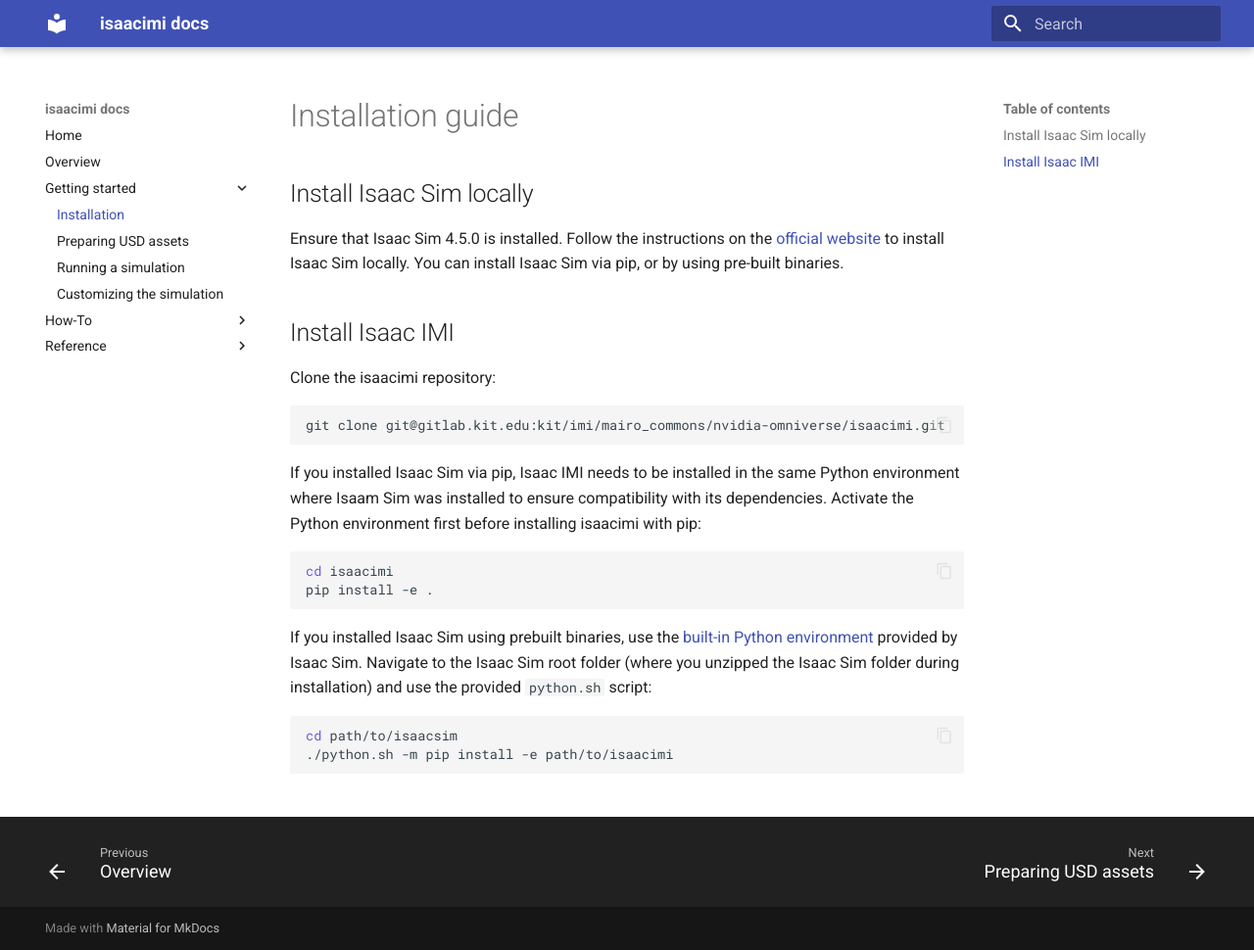
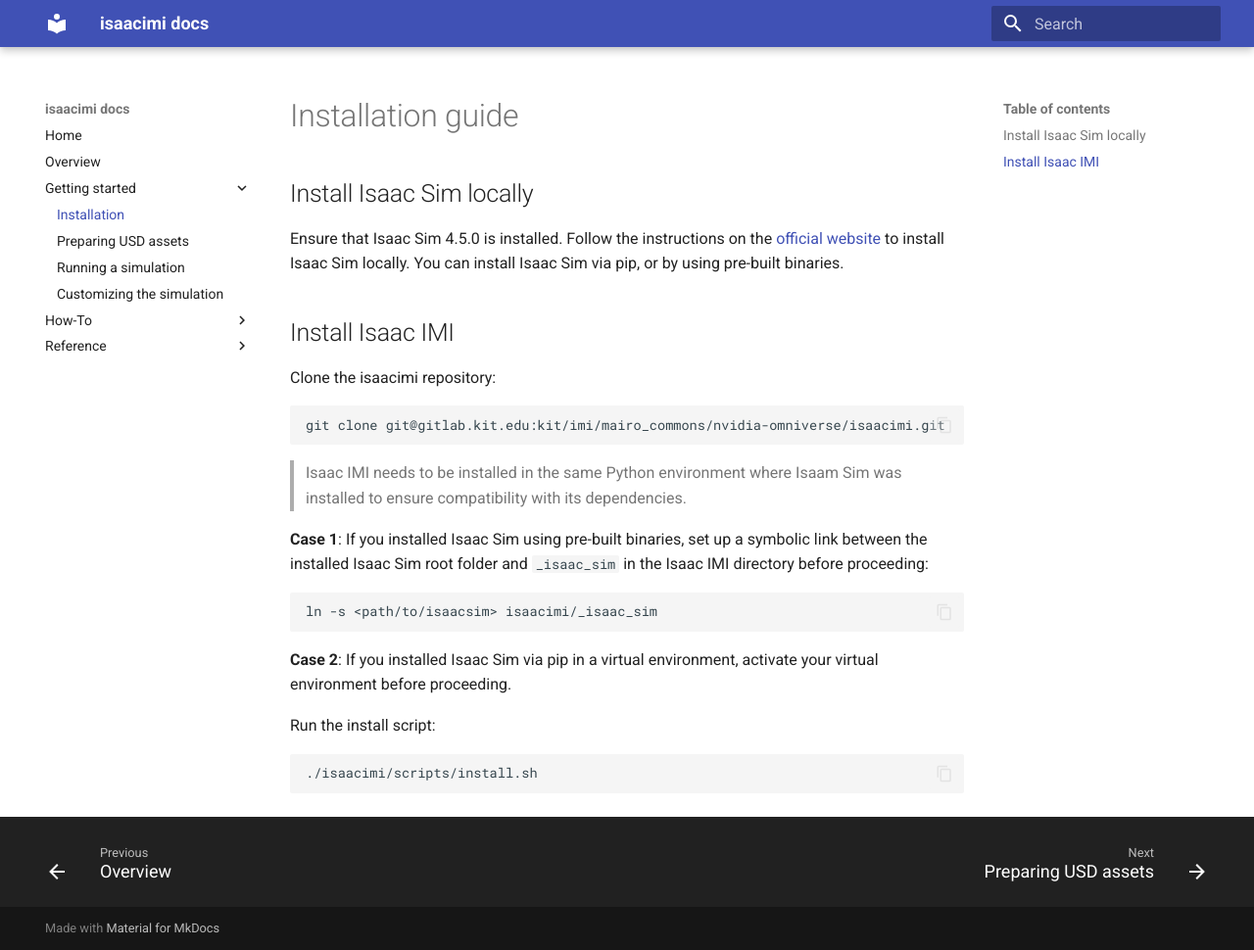
Before and after one commit to kit-dsm/isaacimi, an MkDocs documentation site: the page built from docs/docs/getting-started/installation.md, in a window 1280 px wide and 970 px high. Shown: the whole window at 98% size. Built offline with MkDocs 1.6.1 and Material for MkDocs 9.7.7, drawn with Linux system fonts in a browser that asks for light colours.

Commit message:
Update installation guide in documentation to use new install script

````diff
--- a/docs/docs/getting-started/installation.md
+++ b/docs/docs/getting-started/installation.md
@@ -10,15 +10,16 @@
 git clone git@gitlab.kit.edu:kit/imi/mairo_commons/nvidia-omniverse/isaacimi.git
 ```
 
-If you installed Isaac Sim via pip, Isaac IMI needs to be installed in the same Python environment where Isaam Sim was installed to ensure compatibility with its dependencies. Activate the Python environment first before installing isaacimi with pip:
+> Isaac IMI needs to be installed in the same Python environment where Isaam Sim was installed to ensure compatibility with its dependencies.
+
+**Case 1**: If you installed Isaac Sim using pre-built binaries, set up a symbolic link between the installed Isaac Sim root folder and `_isaac_sim` in the Isaac IMI directory before proceeding:
 ```bash
-cd isaacimi
-pip install -e .
+ln -s <path/to/isaacsim> isaacimi/_isaac_sim
 ```
 
+**Case 2**: If you installed Isaac Sim via pip in a virtual environment, activate your virtual environment before proceeding.
 
-If you installed Isaac Sim using prebuilt binaries, use the [built-in Python environment](https://docs.isaacsim.omniverse.nvidia.com/4.5.0/python_scripting/manual_standalone_python.html) provided by Isaac Sim. Navigate to the Isaac Sim root folder (where you unzipped the Isaac Sim folder during installation) and use the provided `python.sh` script:
+Run the install script:
 ```bash
-cd path/to/isaacsim
-./python.sh -m pip install -e path/to/isaacimi
+./isaacimi/scripts/install.sh
 ```
````
